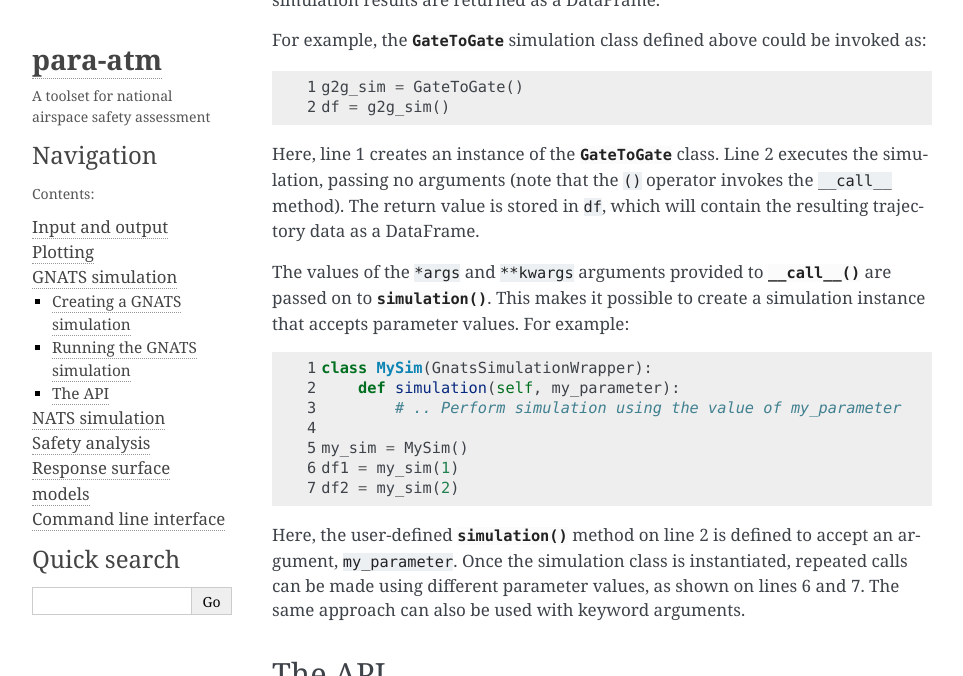
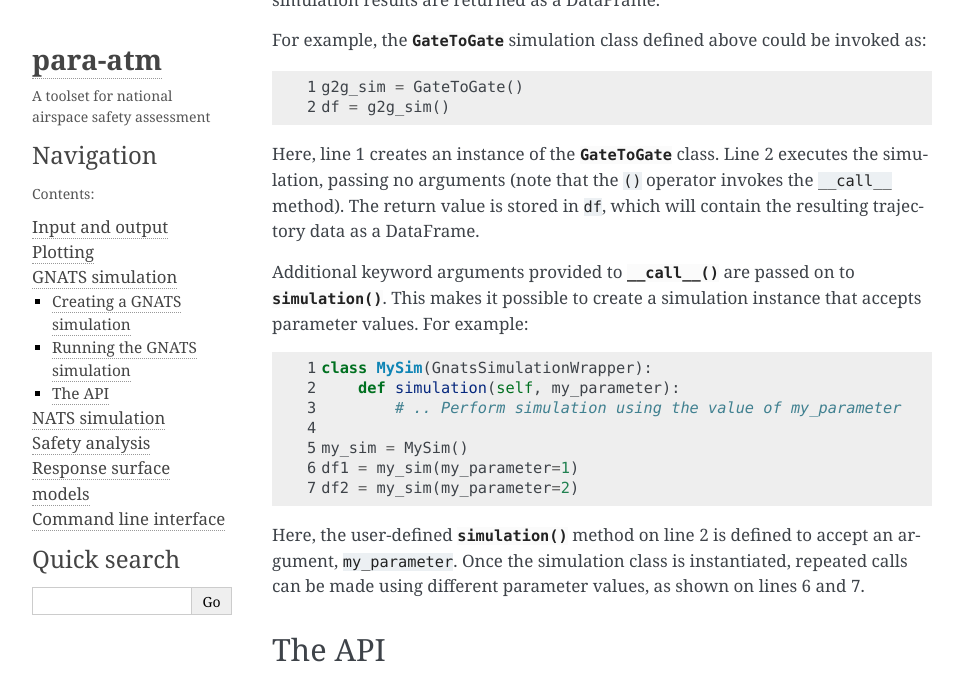
Before and after one commit to ymlasu/para-atm, a Sphinx documentation site: the page built from docs/src/gnats.rst, in a window 1280 px wide and 900 px high, scrolled down 1782 px, cut to the strip 0-676 px from the top of the window. Shown: the whole strip, without its empty margins (148-1111 px from the left). Built offline with Sphinx 7.4.7, drawn with Linux system fonts in a browser that asks for light colours.

Commit message:
Minor revisions to GNATS and NATS *args and **kwargs handling
Remove *args, which actually wasn't in the correct position and
doesn't make much sense in this use case anyway.  Instead, only
keyword arguments to __call__ will be passed on to the simualtion
method.

Remove unusued arguments *args and **kwargs from the test code
gnats_gate_to_gate.py and nats_gate_to_gate.py.

Update documentation and correct the example to show passing
user-defined parameter by keyword when using __call__.

```diff
--- a/docs/src/gnats.rst
+++ b/docs/src/gnats.rst
@@ -25,7 +25,7 @@ Creation of a GNATS simulation in `para-atm` is done by writing a class that der
     from paraatm.io.gnats import GnatsSimulationWrapper, GnatsEnvironment
 
     class GateToGate(GnatsSimulationWrapper):
-        def simulation(self, *args, **kwargs):
+        def simulation(self):
 
             GNATS_SIMULATION_STATUS_PAUSE = GnatsEnvironment.get_gnats_constant('GNATS_SIMULATION_STATUS_PAUSE')
             GNATS_SIMULATION_STATUS_ENDED = GnatsEnvironment.get_gnats_constant('GNATS_SIMULATION_STATUS_ENDED')
@@ -63,7 +63,7 @@ For example, the :py:class:`GateToGate` simulation class defined above could be
 
 Here, line 1 creates an instance of the :py:class:`GateToGate` class.  Line 2 executes the simulation, passing no arguments (note that the :code:`()` operator invokes the :code:`__call__` method).  The return value is stored in :code:`df`, which will contain the resulting trajectory data as a DataFrame.
 
-The values of the :code:`*args` and :code:`**kwargs` arguments provided to :py:meth:`~paraatm.io.gnats.GnatsSimulationWrapper.__call__` are passed on to :py:meth:`~paraatm.io.gnats.GnatsSimulationWrapper.simulation`.  This makes it possible to create a simulation instance that accepts parameter values.  For example:
+Additional keyword arguments provided to :py:meth:`~paraatm.io.gnats.GnatsSimulationWrapper.__call__` are passed on to :py:meth:`~paraatm.io.gnats.GnatsSimulationWrapper.simulation`.  This makes it possible to create a simulation instance that accepts parameter values.  For example:
 
 .. code-block:: python
    :linenos:
@@ -73,10 +73,10 @@ The values of the :code:`*args` and :code:`**kwargs` arguments provided to :py:m
            # .. Perform simulation using the value of my_parameter
 
    my_sim = MySim()
-   df1 = my_sim(1)
-   df2 = my_sim(2)
+   df1 = my_sim(my_parameter=1)
+   df2 = my_sim(my_parameter=2)
 
-Here, the user-defined :py:meth:`simulation` method on line 2 is defined to accept an argument, :code:`my_parameter`.  Once the simulation class is instantiated, repeated calls can be made using different parameter values, as shown on lines 6 and 7.  The same approach can also be used with keyword arguments.
+Here, the user-defined :py:meth:`simulation` method on line 2 is defined to accept an argument, :code:`my_parameter`.  Once the simulation class is instantiated, repeated calls can be made using different parameter values, as shown on lines 6 and 7.
 
 
 The API
```
Also changed, not shown: docs/src/nats.rst (+5 -5 lines), 4 other files.
